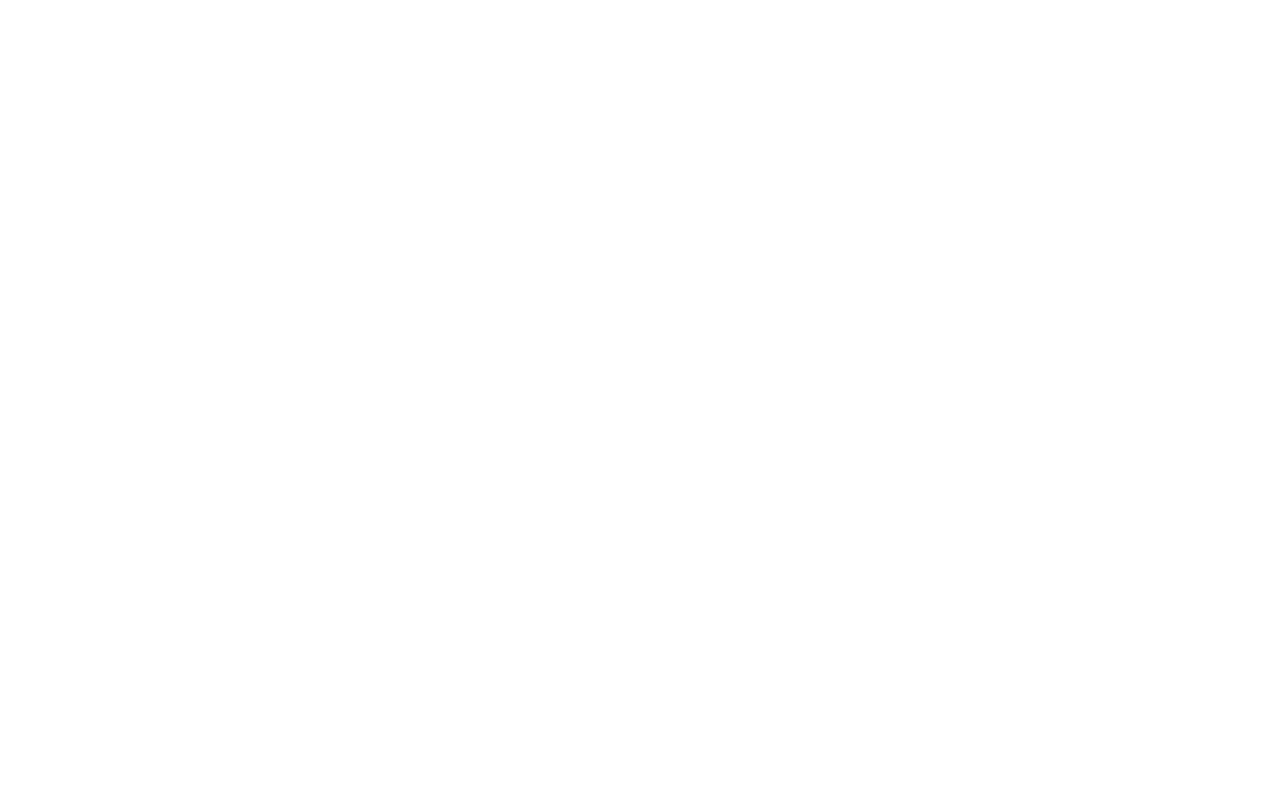
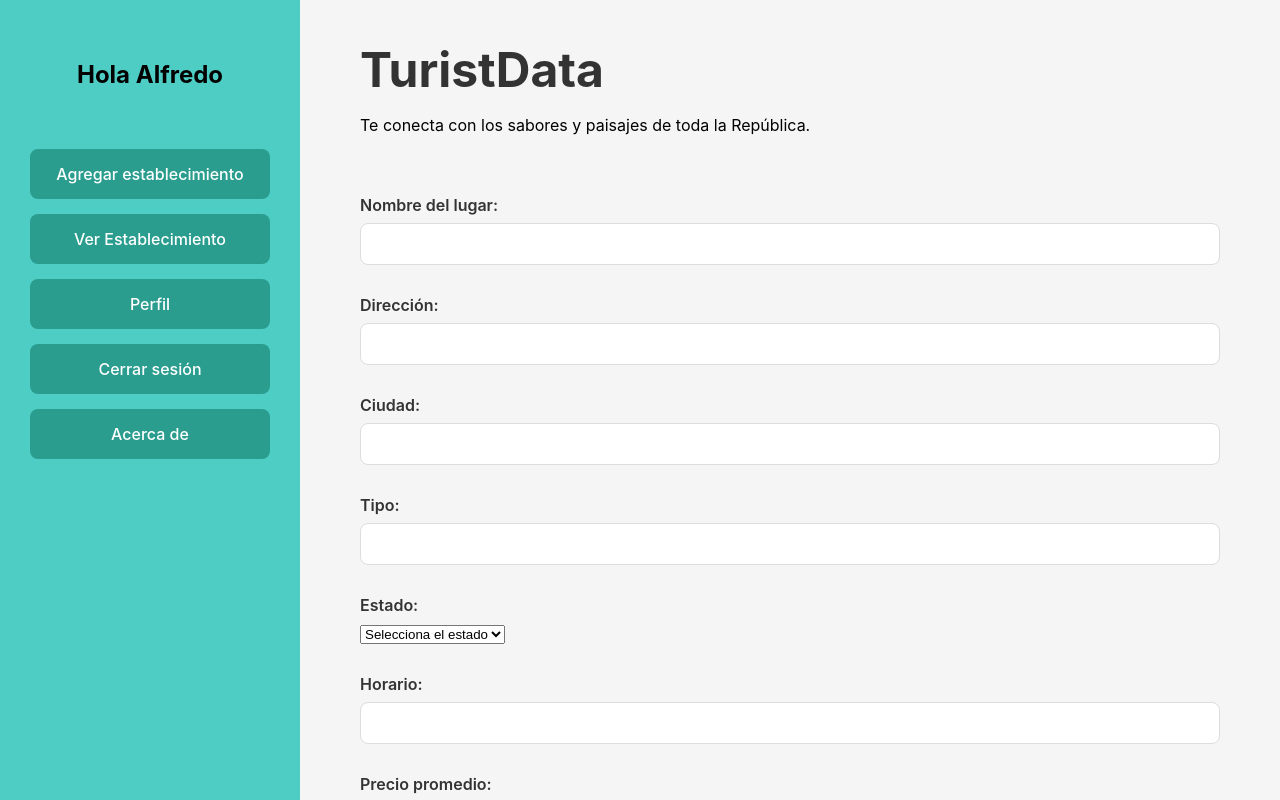
Before and after one commit to paolis28/LandingPage_TuristData, a React (Create React App) app: page /crear in a window 1280 px wide. Before the commit this address had no page. Built offline with nearby package versions, Linux system fonts and the light colour scheme.

Commit message:
conexionex e implementacion de nuevas Vistas

```diff
--- a/src/routes/pagina.routes.js
+++ b/src/routes/pagina.routes.js
@@ -6,9 +6,10 @@
 import PanelAdmin from '../views/PanelAdmin';
 import PanelEstablecimiento from '../views/panel_establecimiento';
 import AvisoPrivacidad from '../views/avisoprivacidad';
-const Rutas =() =>{
+import PanelCrear from '../views/panel_crear';
+
+const Rutas = () => {
   return (
-
     <Routes>
       <Route path="/" element={<AvisoPrivacidad />} />
       <Route path="/Inicio" element={<Inicio />} />
@@ -17,9 +18,9 @@
       <Route path="/contacto" element={<Contacto />} />
       <Route path="/dashboard" element={<PanelAdmin />} />
       <Route path="/dashestablecimiento" element={<PanelEstablecimiento />} />
+      <Route path="/crear" element={<PanelCrear />} />
     </Routes>
-
   );
-}
+};
 
 export default Rutas;
--- a/src/styles/Panelestablecimiento.css
+++ b/src/styles/Panelestablecimiento.css
@@ -1,7 +1,9 @@
 .dashboard-establishment-container {
   display: flex;
   height: 100vh;
+  width: 100%;
   font-family: -apple-system, BlinkMacSystemFont, 'Segoe UI', Roboto, Oxygen, Ubuntu, Cantarell, sans-serif;
+  overflow: hidden;
 }
 
 .sidebar {
@@ -11,6 +13,9 @@
   display: flex;
   flex-direction: column;
   align-items: center;
+  height: 100vh; /* 👈 Asegura altura completa */
+  box-sizing: border-box;
+  flex-shrink: 0;
 }
 
 .profile-section {
@@ -81,6 +86,7 @@
   flex: 1;
   background-color: #f5f5f5;
   padding: 40px 60px;
+  overflow-y: auto; /* 👈 Permite scroll si el contenido crece */
 }
 
 .header {
@@ -215,6 +221,7 @@
 @media (max-width: 768px) {
   .dashboard-establishment-container {
     flex-direction: column;
+    height: auto;
   }
 
   .sidebar {
@@ -223,6 +230,7 @@
     flex-direction: row;
     justify-content: space-between;
     align-items: flex-start;
+    height: auto;
   }
 
   .profile-section {
--- /dev/null
+++ b/src/views/panel_crear.js
@@ -0,0 +1,161 @@
+import React, { useState } from 'react';
+import '../styles/Panelestablecimiento.css';
+
+export default function PanelCrear() {
+  const [userName] = useState('Alfredo');
+  const [nombreLugar, setNombreLugar] = useState('');
+  const [direccion, setDireccion] = useState('');
+  const [ciudad, setCiudad] = useState('');
+  const [tipo, setTipo] = useState('');
+  const [estado, setEstado] = useState('');
+  const [horario, setHorario] = useState('');
+  const [precio, setPrecio] = useState('');
+  const [imagenFile, setImagenFile] = useState(null);
+  const [mensaje, setMensaje] = useState('');
+
+  const handleAddEstablishment = async () => {
+    if (!imagenFile) {
+      setMensaje(' Debes seleccionar una imagen');
+      return;
+    }
+
+    const formData = new FormData();
+    formData.append('nombre', nombreLugar);
+    formData.append('direccion', direccion);
+    formData.append('ciudad', ciudad);
+    formData.append('tipo', tipo);
+    formData.append('estado', estado);
+    formData.append('horario', horario);
+    formData.append('precio', precio);
+    formData.append('imagen', imagenFile);
+
+    try {
+      const response = await fetch('https://turistdata-back.onrender.com/api/establecimientos/rg', {
+        method: 'POST',
+        body: formData,
+      });
+
+      if (response.ok) {
+        const data = await response.json();
+        console.log('Establecimiento creado:', data);
+        setMensaje(' Establecimiento registrado con éxito');
+        limpiarCampos();
+      } else {
+        const errorData = await response.json();
+        console.error('Error al registrar:', errorData);
+        setMensaje(' Error al registrar el establecimiento');
+      }
+    } catch (error) {
+      console.error('Error de conexión:', error);
+      setMensaje(' No se pudo conectar con el servidor');
+    }
+  };
+
+  const handleFileChange = (e) => {
+    setImagenFile(e.target.files[0]);
+  };
+
+  const handleEliminate = () => {
+    console.log('Eliminar establecimiento');
+    setMensaje('🗑️ Función de eliminación aún no implementada');
+  };
+
+  const limpiarCampos = () => {
+    setNombreLugar('');
+    setDireccion('');
+    setCiudad('');
+    setTipo('');
+    setEstado('');
+    setHorario('');
+    setPrecio('');
+    setImagenFile(null);
+  };
+
+  return (
+    <div className="dashboard-establishment-container">
+      <div className="sidebar">
+        <div className="profile-section">
+          <h2>Hola {userName}</h2>
+        </div>
+
+        <div className="menu-sidebar">
+          <div className="menu-item-sidebar"><span>Agregar establecimiento</span></div>
+          <div className="menu-item-sidebar"><span>Ver Establecimiento</span></div>
+          <div className="menu-item-sidebar"><span>Perfil</span></div>
+          <div className="menu-item-sidebar"><span>Cerrar sesión</span></div>
+          <div className="menu-item-sidebar"><span>Acerca de</span></div>
+        </div>
+      </div>
+
+      <div className="main-content">
+        <div className="header">
+          <h1>TuristData</h1>
+          <p>Te conecta con los sabores y paisajes de toda la República.</p>
+        </div>
+
+        <div className="form-section">
+          <div className="form-group">
+            <label>Nombre del lugar:</label>
+            <input type="text" value={nombreLugar} onChange={(e) => setNombreLugar(e.target.value)} />
+          </div>
+
+          <div className="form-group">
+            <label>Dirección:</label>
+            <input type="text" value={direccion} onChange={(e) => setDireccion(e.target.value)} />
+          </div>
+
+          <div className="form-group">
+            <label>Ciudad:</label>
+            <input type="text" value={ciudad} onChange={(e) => setCiudad(e.target.value)} />
+          </div>
+
+          <div className="form-group">
+            <label>Tipo:</label>
+            <input type="text" value={tipo} onChange={(e) => setTipo(e.target.value)} />
+          </div>
+
+          <div className="form-group">
+            <label>Estado:</label>
+            <select value={estado} onChange={(e) => setEstado(e.target.value)}>
+              <option value="">Selecciona el estado</option>
+              <option value="Chiapas">Chiapas</option>
+              <option value="Oaxaca">Oaxaca</option>
+              <option value="Yucatán">Yucatán</option>
+            </select>
+          </div>
+
+          <div className="form-group">
+            <label>Horario:</label>
+            <input type="text" value={horario} onChange={(e) => setHorario(e.target.value)} />
+          </div>
+
+          <div className="form-group">
+            <label>Precio promedio:</label>
+            <input type="number" value={precio} onChange={(e) => setPrecio(e.target.value)} />
+          </div>
+
+          <div className="form-group">
+            <label>Imagen:</label>
+            <input type="file" accept="image/*" onChange={handleFileChange} />
+            {imagenFile && <p> Archivo seleccionado: {imagenFile.name}</p>}
+          </div>
+
+          <button className="create-btn" onClick={handleAddEstablishment}>
+            Añadir
+          </button>
+
+          {mensaje && <p style={{ marginTop: '20px', fontWeight: 'bold' }}>{mensaje}</p>}
+        </div>
+
+        <div className="establishment-status">
+          <h3>Aún No has Registrado Ningún Establecimiento</h3>
+          <p>Haz Click en el Botón Para Comenzar</p>
+
+          <div className="action-buttons">
+            <button className="action-btn eliminate-btn" onClick={handleEliminate}>Eliminar</button>
+          </div>
+        </div>
+      </div>
+    </div>
+  );
+}
--- a/src/views/panel_establecimiento.js
+++ b/src/views/panel_establecimiento.js
@@ -1,10 +1,12 @@
 import React, { useState } from 'react';
+import { useNavigate } from 'react-router-dom';
 import '../styles/Panelestablecimiento.css';
 
 export default function PanelEstablecimiento() {
   const [userName] = useState('Alfredo');
   const [showCreateModal, setShowCreateModal] = useState(false);
   const [showActionButtons, setShowActionButtons] = useState(false);
+  const navigate = useNavigate();
 
   const handleEditProfile = () => {
     console.log('Editar perfil');
@@ -27,7 +29,7 @@
   };
 
   const handleCreateEstablishment = () => {
-    setShowCreateModal(true);
+    navigate('/crear');
   };
 
   const handleModify = () => {
```
Lines whose indentation alone changed are shown as unchanged.
